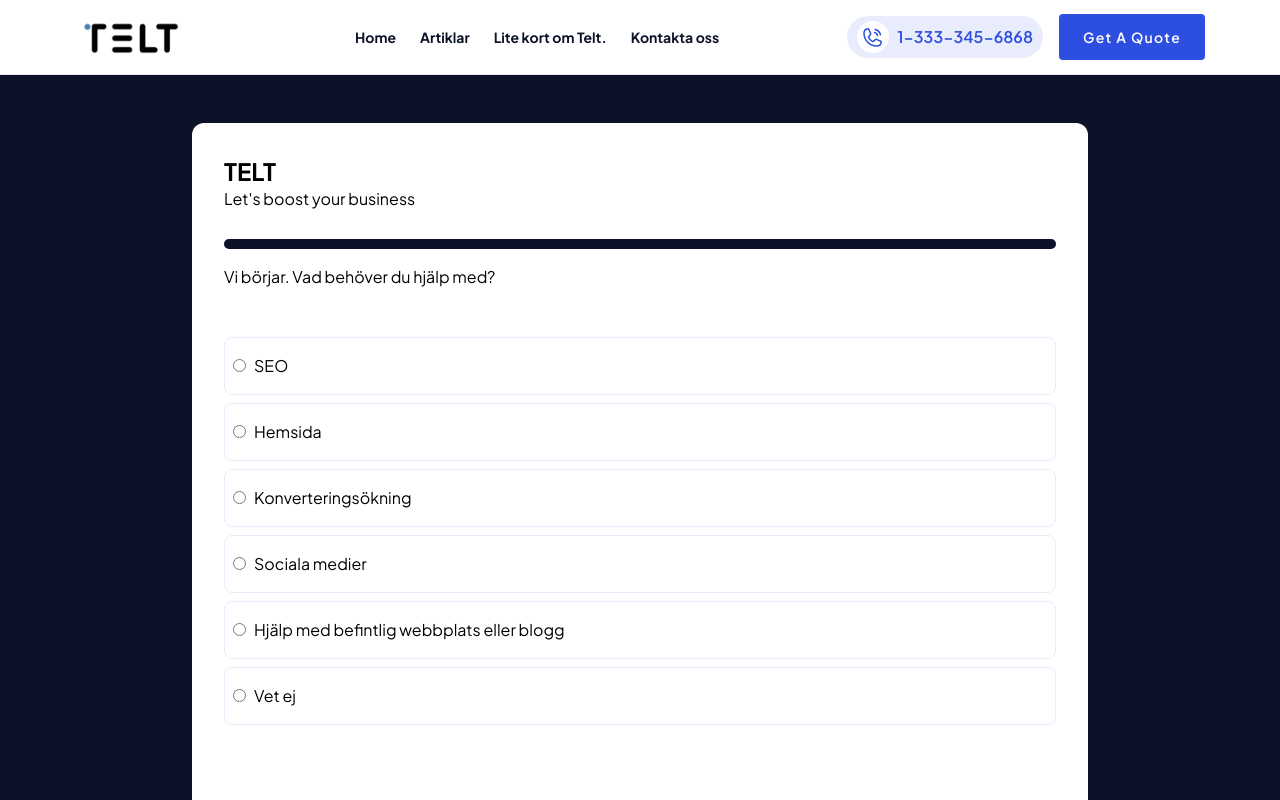
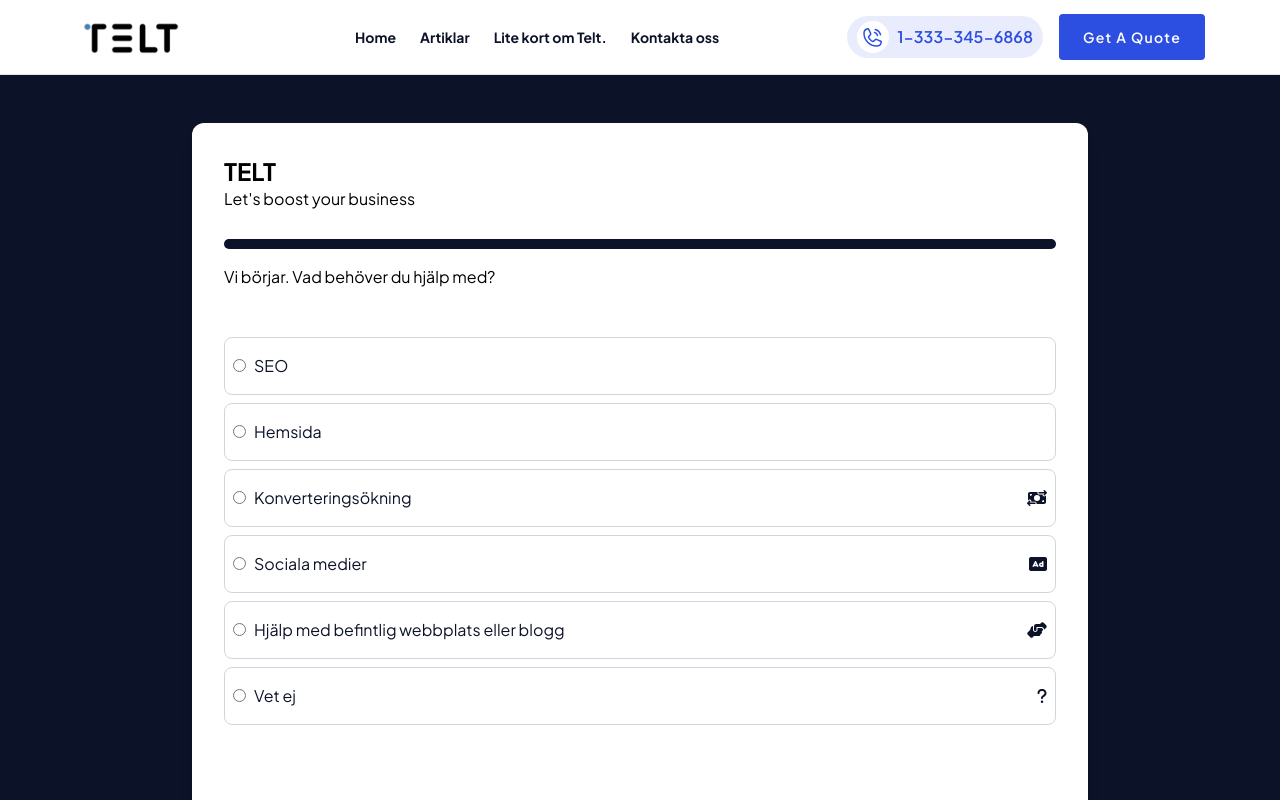
Before and after one commit to nasimmdemon/new_telt, a Next.js app: page /contact in a window 1280 px wide. Shown: the top 800 px of the page. Built offline with nearby package versions, Linux system fonts and the light colour scheme.

Commit message:
Changes on the form is edited

```diff
--- a/package.json
+++ b/package.json
@@ -9,6 +9,11 @@
     "lint": "next lint"
   },
   "dependencies": {
+    "@fortawesome/fontawesome-svg-core": "^6.5.2",
+    "@fortawesome/free-brands-svg-icons": "^6.5.2",
+    "@fortawesome/free-regular-svg-icons": "^6.5.2",
+    "@fortawesome/free-solid-svg-icons": "^6.5.2",
+    "@fortawesome/react-fontawesome": "^0.2.2",
     "@phosphor-icons/react": "^2.1.5",
     "bootstrap": "^5.3.3",
     "classnames": "^2.5.1",
--- a/src/app/contact/multiStepForm.js
+++ b/src/app/contact/multiStepForm.js
@@ -3,6 +3,15 @@ import { useState } from "react";
 import PhoneInput from "react-phone-input-2";
 import "react-phone-input-2/lib/style.css";
 import Styles from "./multiStepForm.module.css";
+import { FontAwesomeIcon } from "@fortawesome/react-fontawesome";
+import {
+  faGoogle,
+  faBrowser,
+  faMoneyBillTransfer,
+  faRectangleAd,
+  faHandshakeAngle,
+  faQuestion,
+} from "@fortawesome/free-solid-svg-icons"; // Adjust this line based on the actual import path of your icons
 
 const steps = [
   { id: 1, label: "Select Service" },
@@ -13,12 +22,12 @@ const steps = [
 ];
 
 const services = [
-  "SEO",
-  "Hemsida",
-  "Konverteringsökning",
-  "Sociala medier",
-  "Hjälp med befintlig webbplats eller blogg",
-  "Vet ej",
+  { name: "SEO", icon: faGoogle },
+  { name: "Hemsida", icon: faBrowser },
+  { name: "Konverteringsökning", icon: faMoneyBillTransfer },
+  { name: "Sociala medier", icon: faRectangleAd },
+  { name: "Hjälp med befintlig webbplats eller blogg", icon: faHandshakeAngle },
+  { name: "Vet ej", icon: faQuestion },
 ];
 
 const questions = {
@@ -250,21 +259,26 @@ const MultiStepForm = () => {
             {services.map((service, index) => (
               <div
                 key={index}
-                className={`w-full mb-2 p-2 py-4 border rounded-lg cursor-pointer ${
-                  formData.service === service
-                    ? "bg-barActive border-black text-black"
-                    : "border-grey"
-                }`}
-                onClick={() => setFormData({ ...formData, service })}
+                className={`w-full mb-2 p-2 py-4 border rounded-lg cursor-pointer transition-all duration-300 flex justify-between items-center ${
+                  formData.service === service.name
+                    ? "bg-gray-700 text-white border-gray-600"
+                    : "bg-white text-black border-gray-300"
+                } hover:bg-gray-600 hover:text-white hover:shadow-lg`}
+                onClick={() =>
+                  setFormData({ ...formData, service: service.name })
+                }
               >
+                <div>
                   <input
                     type="radio"
-                  value={service}
-                  checked={formData.service === service}
+                    value={service.name}
+                    checked={formData.service === service.name}
                     onChange={(e) => handleRadioChange(e, "service")}
-                  className="mr-2"
+                    className="mr-2 accent-gray-200"
                   />
-                {service}
+                  {service.name}
+                </div>
+                <FontAwesomeIcon icon={service.icon} className="ml-2" />
               </div>
             ))}
           </div>
@@ -285,11 +299,11 @@ const MultiStepForm = () => {
             {options.map((option, index) => (
               <div
                 key={index}
-                className={`w-full mb-2 p-2 py-4 border rounded-lg cursor-pointer ${
+                className={`w-full mb-2 p-2 py-4 border rounded-lg cursor-pointer transition-all duration-300 flex justify-between items-center ${
                   formData.questions[question] === option
-                    ? "bg-barActive border-black text-black"
-                    : "border-grey"
-                }`}
+                    ? "bg-gray-700 text-white border-gray-600"
+                    : "bg-white text-black border-gray-300"
+                } hover:bg-gray-600 hover:text-white hover:shadow-lg`}
                 onClick={() =>
                   setFormData((prevFormData) => ({
                     ...prevFormData,
@@ -300,14 +314,16 @@ const MultiStepForm = () => {
                   }))
                 }
               >
+                <div>
                   <input
                     type="radio"
                     value={option}
                     checked={formData.questions[question] === option}
                     onChange={(e) => handleRadioChange(e, question)}
-                  className="mr-2"
+                    className="mr-2 accent-gray-200"
                   />
                   {option}
+                </div>
               </div>
             ))}
           </div>
@@ -322,7 +338,7 @@ const MultiStepForm = () => {
             type="text"
             value={formData.name}
             onChange={handleChange}
-            className="w-full p-2 border border-gray-300 rounded mb-4"
+            className="w-full p-2 border border-gray-300 rounded mb-4 bg-gray-800 text-gray-200"
             required
           />
           <label className="block mb-2 text-blue-500">E-post:</label>
@@ -331,7 +347,7 @@ const MultiStepForm = () => {
             type="email"
             value={formData.email}
             onChange={handleChange}
-            className="w-full p-2 border border-gray-300 rounded mb-4"
+            className="w-full p-2 border border-gray-300 rounded mb-4 bg-gray-800 text-gray-200"
             required
           />
           <label className="block mb-2 text-blue-500">Telefonnummer:</label>
@@ -341,7 +357,7 @@ const MultiStepForm = () => {
               value={formData.phone}
               onChange={handlePhoneChange}
               containerClass="mb-4"
-              inputClass="w-[100%] p-2 border border-gray rounded"
+              inputClass="w-[100%] p-2 border border-gray-300 rounded bg-gray-800 text-gray-200"
               required
               className={Styles.phoneInput}
             />
--- a/src/app/contact/multiStepForm.module.css
+++ b/src/app/contact/multiStepForm.module.css
@@ -3,3 +3,53 @@
   width: 100% !important;
   outline: none;
 }
+/* You can include these in your Tailwind configuration if they are not already defined */
+
+.bg-gray-800 {
+  background-color: #333;
+}
+
+.bg-gray-700 {
+  background-color: #444;
+}
+
+.bg-gray-600 {
+  background-color: #555;
+}
+
+.bg-gray-300 {
+  background-color: #e2e8f0;
+}
+
+.bg-white {
+  background-color: #ffffff;
+}
+
+.text-gray-200 {
+  color: #f5f5f5;
+}
+
+.text-black {
+  color: #000000;
+}
+
+.text-white {
+  color: #ffffff;
+}
+
+.border-gray-600 {
+  border-color: #555;
+}
+
+.border-gray-300 {
+  border-color: #e2e8f0;
+}
+
+.hover\:shadow-lg:hover {
+  box-shadow: 0 10px 15px -3px rgba(0, 0, 0, 0.1),
+    0 4px 6px -2px rgba(0, 0, 0, 0.05);
+}
+
+.accent-gray-200 {
+  accent-color: #f5f5f5;
+}
```
Also changed, not shown: 1 other file (tests, documents, lock files or other folders). Lines whose indentation alone changed are shown as unchanged.
